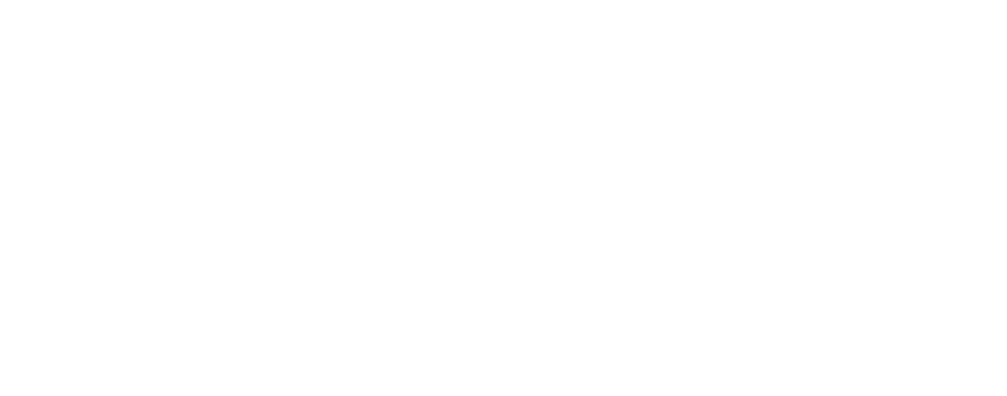
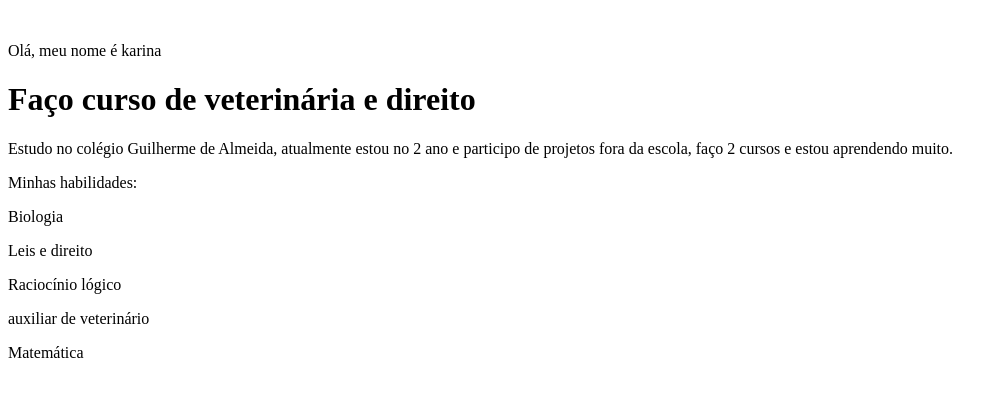
Before and after one commit to karinafernandes07/portifolio, a plain HTML site: page index.html in a window 1280 px wide. Shown: the whole page, without its empty margins (0-1007 px from the left). Drawn offline with Linux system fonts and the light colour scheme.

Commit message:
inserindo informação

```diff
--- a/index.html
+++ b/index.html
@@ -7,15 +7,16 @@
 </head>
 <body>
     <img src="" alt="">
-    <p></p>
-    <h1></h1>
-    <p></p>
-    <p></p>
+    <p>Olá, meu nome é karina</p>
+    <h1>Faço curso de veterinária e direito</h1>
+    <p>Estudo no colégio Guilherme de Almeida, atualmente estou no 2 ano e participo de projetos fora da escola, faço 2 cursos e estou aprendendo muito.</p>
+    <p>Minhas habilidades:</p>
     <div>
-        <p></p>
-        <p></p>
-        <p></p>
-        <p></p>
+        <p>Biologia</p>
+        <p>Leis e direito</p>
+        <p>Raciocínio lógico</p>
+        <p>auxiliar de veterinário</p>
+        <p>Matemática</p>
     </div>
 </body>
 </html>
```
Also changed, not shown: assets/foto.jpg (added).
